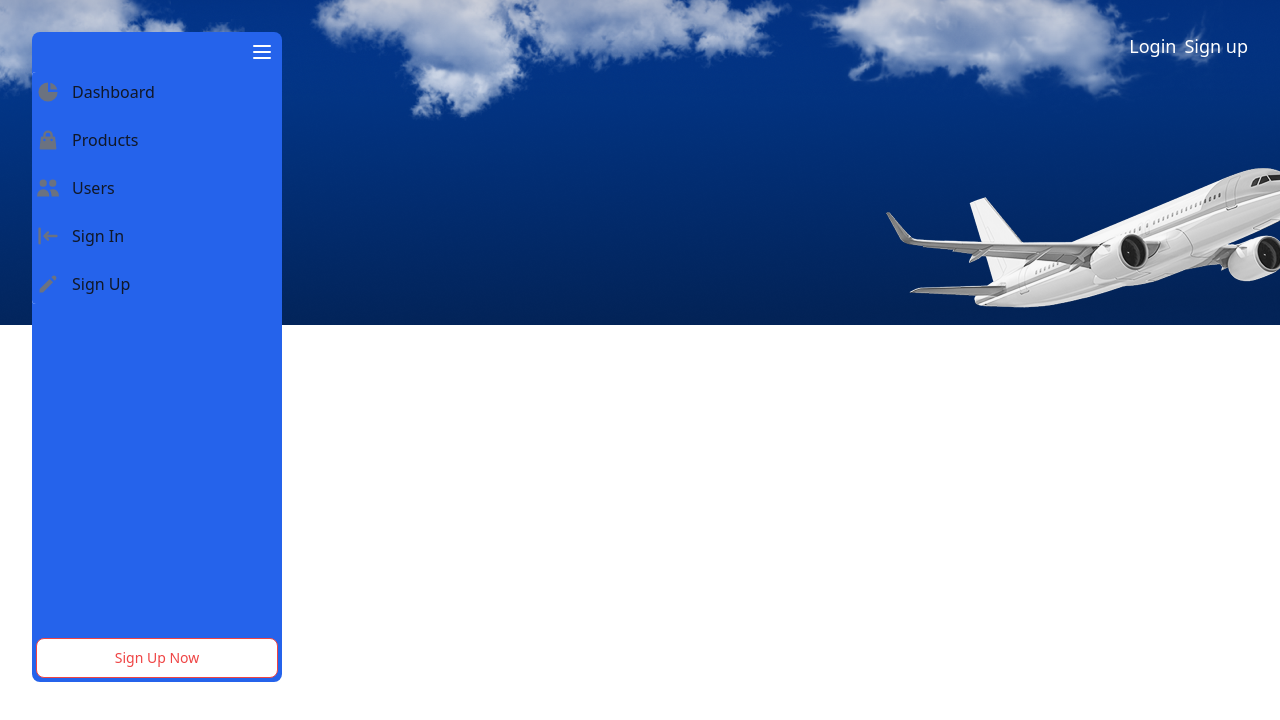
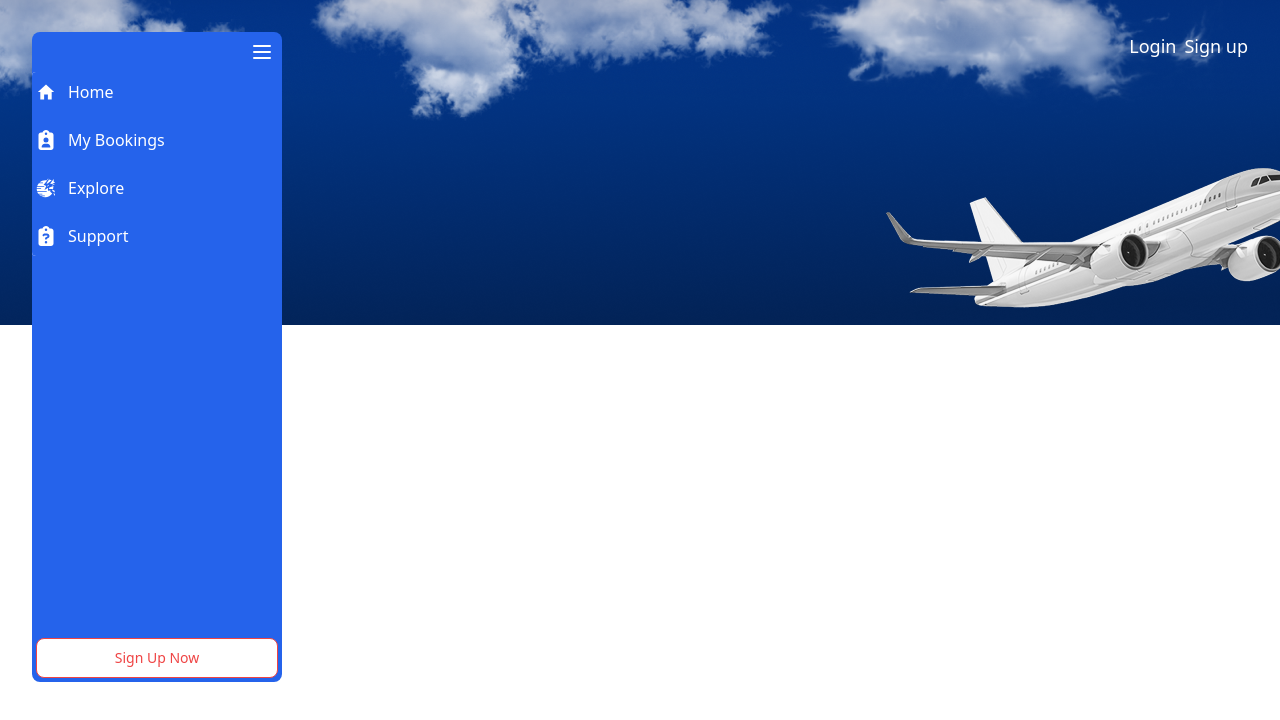
Before and after one commit to yosefamr1/Booking_App, a React (Vite) app: page / in a window 1280 px wide. Shown: the top 720 px of the page. Built offline with nearby package versions, Linux system fonts and the light colour scheme.

Commit message:
sidebar update

```diff
--- a/package.json
+++ b/package.json
@@ -15,6 +15,7 @@
     "react": "^19.1.0",
     "react-dom": "^19.1.0",
     "react-icons": "^5.5.0",
+    "react-router-dom": "^7.7.0",
     "reacticons": "^0.0.1"
   },
   "devDependencies": {
--- a/src/App.jsx
+++ b/src/App.jsx
@@ -4,13 +4,19 @@ import viteLogo from '/vite.svg'
 import './App.css'
 import NavBar from './components/NavBar/NavBar'
 import HomePage from './pages/HomePage/HomePage'
+import { Route, Routes } from 'react-router-dom'
 
 function App() {
   const [count, setCount] = useState(0)
 
   return (
     <>
-    <HomePage />
+      {/* <HomePage /> */}
+      <Routes>
+        <Route path="/" element={<HomePage />} />
+
+        <Route path="/home" element={<HomePage />} />
+      </Routes>
     </>
   )
 }
--- a/src/components/SideBar/SideBar.jsx
+++ b/src/components/SideBar/SideBar.jsx
@@ -7,16 +7,11 @@ import {
     Button,
 } from 'flowbite-react';
 
-import {
-    HiChartPie,
-    HiClipboard,
-    HiCollection,
-    HiInformationCircle,
-    HiLogin,
-    HiPencil,
-    HiShoppingBag,
-    HiUsers,
-} from 'react-icons/hi';
+import { GiExplodingPlanet } from "react-icons/gi";
+import { FaClipboardQuestion } from "react-icons/fa6";
+import { IoMdHome } from "react-icons/io";
+import { FaClipboardUser } from "react-icons/fa6";
+
 
 function SideBar() {
     const [collapsed, setCollapsed] = useState(false);
@@ -43,36 +38,25 @@ function SideBar() {
                             base: "!bg-blue-600 !text-white"
                         }
                     }}>
-                    <SidebarItems className='my-[-16px] mx-[-16px]  ' >
-                        <SidebarItemGroup className='bg-blue-600' >
-                            <SidebarItem href="/" icon={HiChartPie}>
-                                {!collapsed && 'Dashboard'}
+                    <SidebarItems className='!text-white my-[-16px] mx-[-16px]  ' >
+                        <SidebarItemGroup className='bg-blue-600 '  >
+                            <SidebarItem href="/home" icon={() => <IoMdHome color="white" size={20} />} className='text-white' >
+                                {!collapsed && 'Home'}
                             </SidebarItem>
-                            <SidebarItem href="/products" icon={HiShoppingBag}>
-                                {!collapsed && 'Products'}
+                            <SidebarItem href="/home" icon={() => <FaClipboardUser color="white" size={20} />} className='text-white' >
+                                {!collapsed && 'My Bookings'}
                             </SidebarItem>
-                            <SidebarItem href="/users" icon={HiUsers}>
-                                {!collapsed && 'Users'}
+                            <SidebarItem href="/home" icon={() => <GiExplodingPlanet color="white" size={20} />} className='text-white' >
+                                {!collapsed && 'Explore'}
                             </SidebarItem>
-                            <SidebarItem href="/login" icon={HiLogin}>
-                                {!collapsed && 'Sign In'}
+                            <SidebarItem href="/home" icon={() => <FaClipboardQuestion color="white" size={20} />} className='text-white' >
+                                {!collapsed && 'Support'}
                             </SidebarItem>
-                            <SidebarItem href="/signup" icon={HiPencil}>
-                                {!collapsed && 'Sign Up'}
-                            </SidebarItem>
+
+
+
                         </SidebarItemGroup>
 
-                        {/* <SidebarItemGroup className='bg-blue-600 '>
-                            <SidebarItem href="https://github.com/" icon={HiClipboard}>
-                                {!collapsed && 'Docs'}
-                            </SidebarItem>
-                            <SidebarItem href="https://flowbite-react.com/" icon={HiCollection}>
-                                {!collapsed && 'Components'}
-                            </SidebarItem>
-                            <SidebarItem href="https://github.com/issues" icon={HiInformationCircle}>
-                                {!collapsed && 'Help'}
-                            </SidebarItem>
-                        </SidebarItemGroup> */}
                     </SidebarItems>
                 </Sidebar>
             </div>
--- a/src/main.jsx
+++ b/src/main.jsx
@@ -4,9 +4,12 @@ import { createRoot } from 'react-dom/client'
 
 import './index.css'
 import App from './App.jsx'
+import { BrowserRouter } from 'react-router-dom'
 
 createRoot(document.getElementById('root')).render(
   <StrictMode>
+    <BrowserRouter>
     <App />
+    </BrowserRouter>
   </StrictMode>,
 )
```
Also changed, not shown: 1 other file (tests, documents, lock files or other folders).
